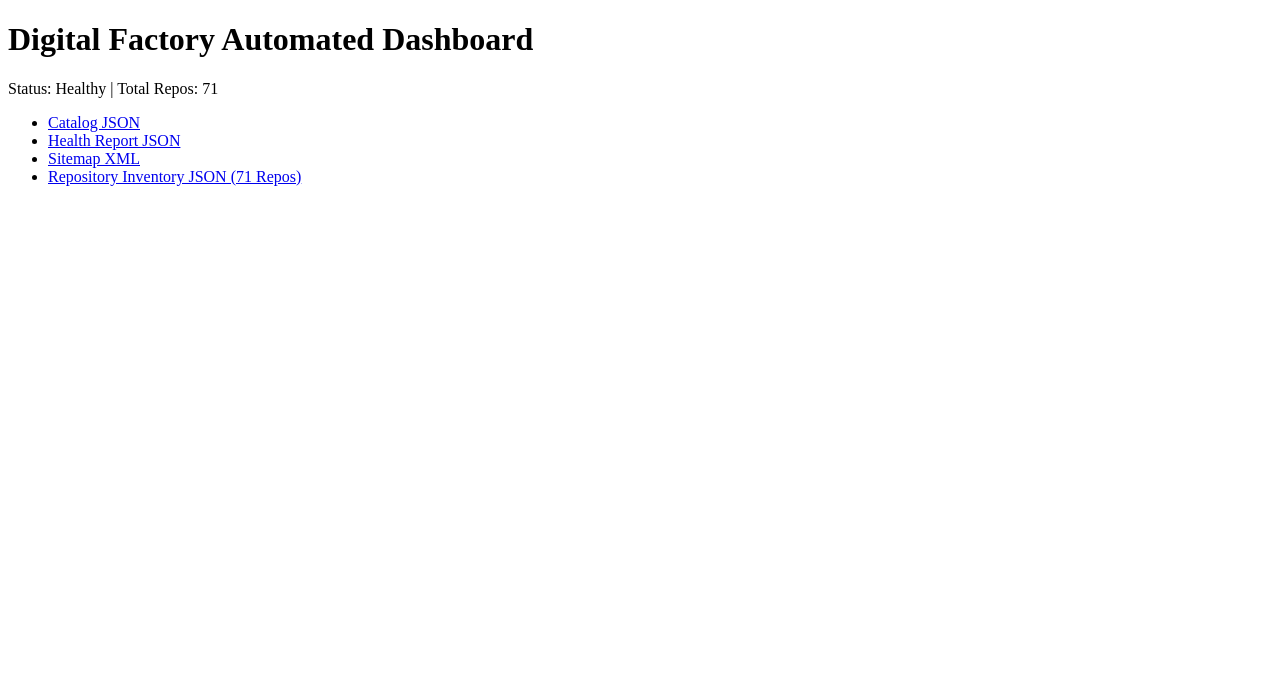
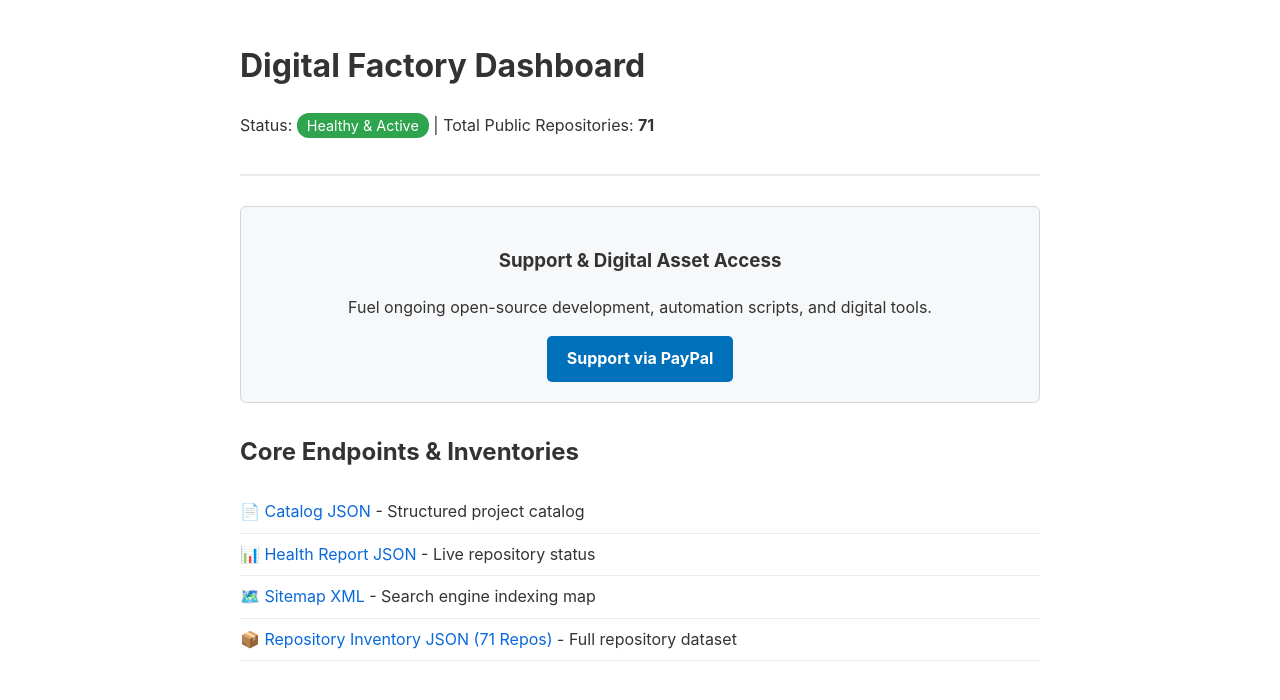
Before and after one commit to ram133/digital_factory, a plain HTML site: page index.html in a window 1280 px wide. Drawn offline with Linux system fonts and the light colour scheme.

Commit message:
Add SEO meta tags and PayPal monetization CTA to dashboard

```diff
--- a/index.html
+++ b/index.html
@@ -1,14 +1,48 @@
 <!DOCTYPE html>
-<html>
-<head><title>Digital Factory Dashboard</title></head>
+<html lang="en">
+<head>
+    <meta charset="UTF-8">
+    <meta name="viewport" content="width=device-width, initial-scale=1.0">
+    <title>Digital Factory | RAM133 Open Source & Digital Assets</title>
+    <meta name="description" content="Explore 71+ open-source repositories, Progressive Web Apps, and digital assets by RAM133.">
+    <!-- Open Graph for Social Media Popularity -->
+    <meta property="og:title" content="Digital Factory Dashboard">
+    <meta property="og:description" content="Explore 71+ open-source repositories and digital asset tools.">
+    <meta property="og:url" content="https://ram133.github.io/digital_factory/">
+    <meta property="og:type" content="website">
+    <style>
+        body { font-family: -apple-system, BlinkMacSystemFont, "Segoe UI", Roboto, sans-serif; max-width: 800px; margin: 40px auto; padding: 0 20px; line-height: 1.6; color: #333; }
+        header { border-bottom: 2px solid #eaeaea; padding-bottom: 20px; margin-bottom: 30px; }
+        .badge { background: #2ea44f; color: white; padding: 4px 10px; border-radius: 12px; font-size: 0.9em; }
+        .cta-box { background: #f6f8fa; border: 1px solid #d0d7de; padding: 20px; border-radius: 6px; margin: 30px 0; text-align: center; }
+        .btn { background: #0070ba; color: white; padding: 10px 20px; text-decoration: none; border-radius: 5px; font-weight: bold; display: inline-block; }
+        .btn:hover { background: #003087; }
+        ul { list-style-type: none; padding: 0; }
+        li { padding: 8px 0; border-bottom: 1px solid #eee; }
+        a { color: #0969da; text-decoration: none; }
+        a:hover { text-decoration: underline; }
+    </style>
+</head>
 <body>
-<h1>Digital Factory Automated Dashboard</h1>
-<p>Status: Healthy | Total Repos: 71</p>
-<ul>
-  <li><a href="catalog.json">Catalog JSON</a></li>
-  <li><a href="health_report.json">Health Report JSON</a></li>
-  <li><a href="sitemap.xml">Sitemap XML</a></li>
-  <li><a href="repo_inventory.json">Repository Inventory JSON (71 Repos)</a></li>
-</ul>
+    <header>
+        <h1>Digital Factory Dashboard</h1>
+        <p>Status: <span class="badge">Healthy & Active</span> | Total Public Repositories: <strong>71</strong></p>
+    </header>
+
+    <section class="cta-box">
+        <h3>Support & Digital Asset Access</h3>
+        <p>Fuel ongoing open-source development, automation scripts, and digital tools.</p>
+        <a class="btn" href="https://www.paypal.com/ncp/payment/YOUR_PAYPAL_ID" target="_blank">Support via PayPal</a>
+    </section>
+
+    <section>
+        <h2>Core Endpoints & Inventories</h2>
+        <ul>
+            <li>📄 <a href="catalog.json">Catalog JSON</a> - Structured project catalog</li>
+            <li>📊 <a href="health_report.json">Health Report JSON</a> - Live repository status</li>
+            <li>🗺️ <a href="sitemap.xml">Sitemap XML</a> - Search engine indexing map</li>
+            <li>📦 <a href="repo_inventory.json">Repository Inventory JSON (71 Repos)</a> - Full repository dataset</li>
+        </ul>
+    </section>
 </body>
 </html>
```
